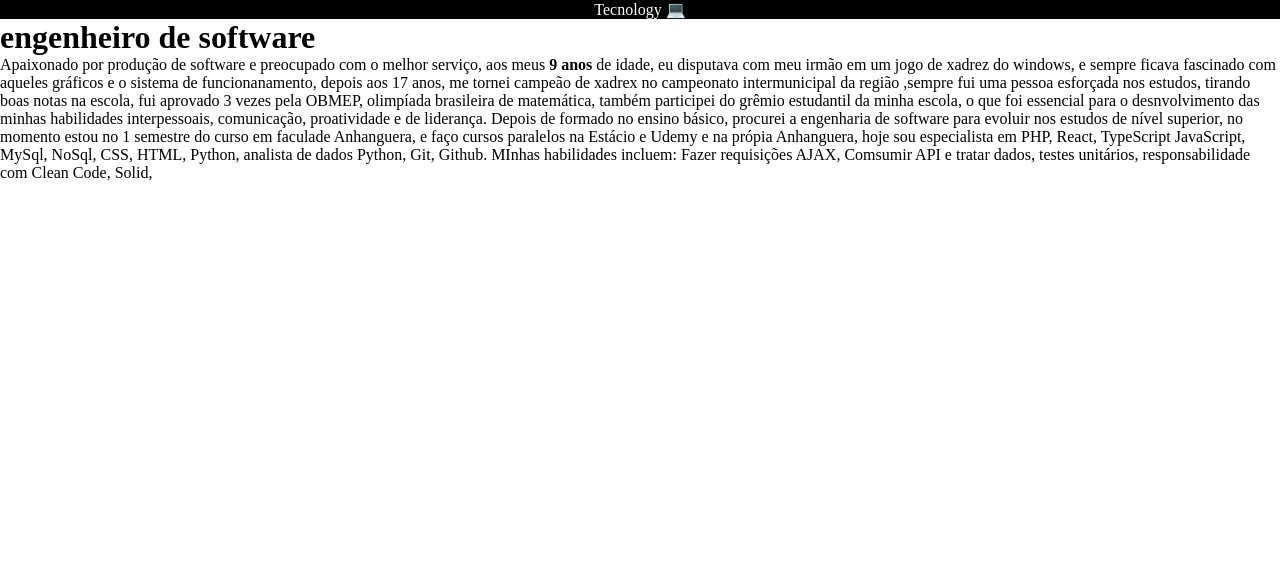
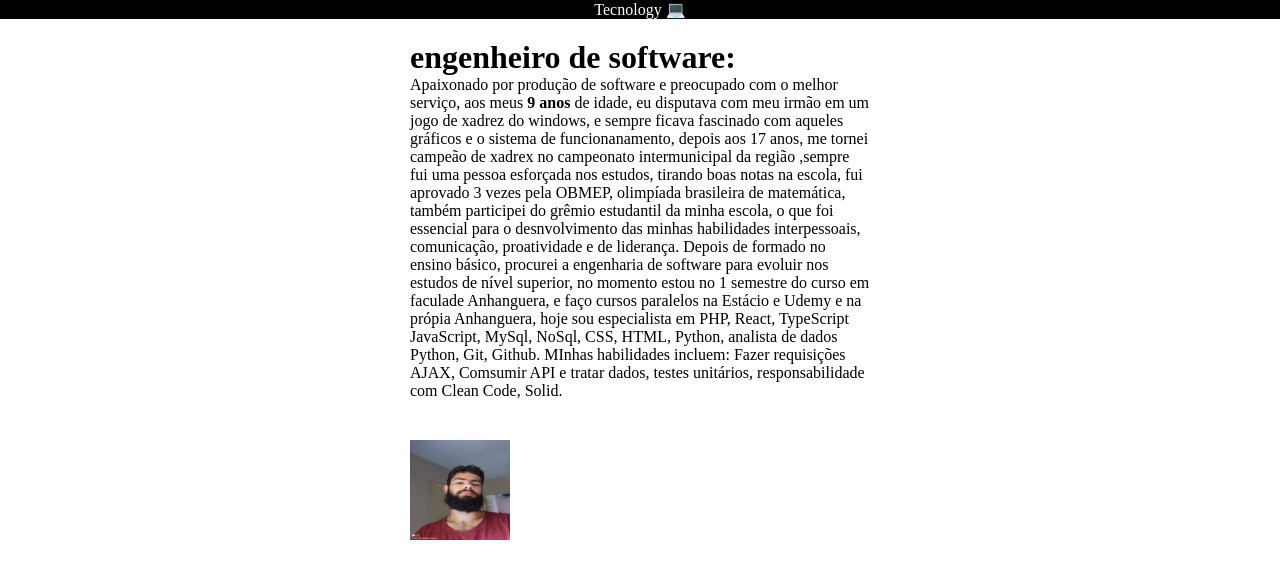
Before and after one commit to getuli/meu-portif-lio, a plain HTML site: page index.html in a window 1280 px wide. Drawn offline with Linux system fonts and the light colour scheme.

Commit message:
mudança

```diff
--- a/index.html
+++ b/index.html
@@ -11,17 +11,22 @@
         <div class="cabecalho">Tecnology &#x1F4BB</div>
     </header>
     <main class="firstcorpo">
-        <div class="corpo">
-            <h1>engenheiro de software</h1>
-            <p>Apaixonado por produção de software e preocupado com o melhor serviço,
-                aos meus <strong>9 anos</strong> de idade, eu disputava com meu irmão em um
-                jogo de xadrez do windows, e sempre ficava fascinado com aqueles gráficos e o sistema de funcionanamento, depois aos 17 anos, me tornei campeão de xadrex no campeonato intermunicipal da região ,sempre fui uma pessoa esforçada nos estudos, tirando boas notas na escola, fui aprovado 3 vezes pela OBMEP, olimpíada brasileira de matemática, também participei do grêmio estudantil da minha escola, o que foi essencial para o desnvolvimento das minhas habilidades interpessoais, comunicação, proatividade e de liderança.
-                Depois de formado no ensino básico, procurei a engenharia de software para evoluir nos estudos de nível superior, no momento estou no 1 semestre do curso em faculade Anhanguera, e faço cursos paralelos na Estácio e Udemy e na própia Anhanguera, hoje sou especialista em PHP, React, TypeScript JavaScript, MySql, NoSql, CSS, HTML, Python, analista de dados Python,  Git, Github.
-                MInhas habilidades incluem: Fazer requisições AJAX, Comsumir API e tratar dados,
-                testes unitários, responsabilidade com Clean Code, Solid,
+        <div>
+            <div class="texto">
+                <h1>engenheiro de software:</h1>
+                <p>Apaixonado por produção de software e preocupado com o melhor serviço,
+                    aos meus <strong>9 anos</strong> de idade, eu disputava com meu irmão em um
+                    jogo de xadrez do windows, e sempre ficava fascinado com aqueles gráficos e o sistema de funcionanamento, depois aos 17 anos, me tornei campeão de xadrex no campeonato intermunicipal da região ,sempre fui uma pessoa esforçada nos estudos, tirando boas notas na escola, fui aprovado 3 vezes pela OBMEP, olimpíada brasileira de matemática, também participei do grêmio estudantil da minha escola, o que foi essencial para o desnvolvimento das minhas habilidades interpessoais, comunicação, proatividade e de liderança.
+                    Depois de formado no ensino básico, procurei a engenharia de software para evoluir nos estudos de nível superior, no momento estou no 1 semestre do curso em faculade Anhanguera, e faço cursos paralelos na Estácio e Udemy e na própia Anhanguera, hoje sou especialista em PHP, React, TypeScript JavaScript, MySql, NoSql, CSS, HTML, Python, analista de dados Python,  Git, Github.
+                    MInhas habilidades incluem: Fazer requisições AJAX, Comsumir API e tratar dados,
+                    testes unitários, responsabilidade com Clean Code, Solid.
+                </p>
+            </div>
 
-            </p>
+            <div class="firstfoto"><img class="foto" src="WhatsApp Image 2024-02-20 at 08.43.02.jpeg" alt="foto"></div>
+            </div>
         </div>
+
     </main>
 
 </body>
--- a/style.css
+++ b/style.css
@@ -1,14 +1,36 @@
-*{
+* {
     margin: 0px;
+    padding: 0px;
+    box-sizing: border-box;
 }
-.firstcabecalho{
+
+.firstcabecalho {
     width: 100%;
     height: 20%;
     background-color: black;
+    color: white;
+    display: flex;
+    align-items: center;
+    justify-content: center;
+}
 
+.firstcorpo {
+    display: flex;
+    justify-content: center;
+    align-items: center;
+    height: 80%;
 }
-.cabecalho{
-    color: white;
-    font-weight: 100;
-    text-align: center;
+
+div img {
+    height: 100px;
+    width: 100px;
 }
+
+.texto {
+    padding: 20px;
+    width: 500px;
+}
+
+.firstfoto {
+    padding: 20px;
+}
```
Also changed, not shown: WhatsApp Image 2024-02-20 at 08.43.02.jpeg (added).
